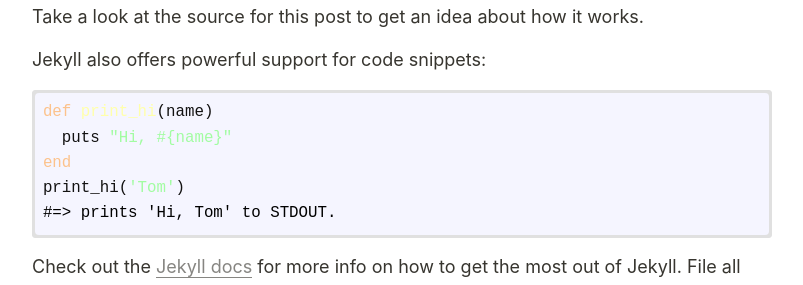
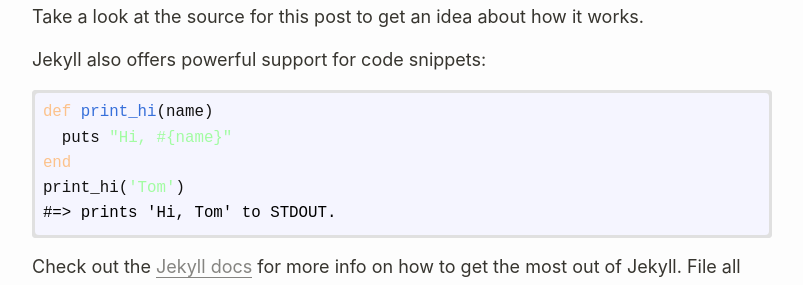
Before and after one commit to ionionm/ionionm.github.io, a Jekyll site: the page built from _posts/2016-01-06-welcome-to-jekyll.md, in a window 1280 px wide. Shown: the part 444-729 px from the top of the page, without its empty margins (238-1041 px from the left). Built offline with Jekyll 4.4.1, drawn with Linux system fonts in a browser that asks for light colours; nearby versions of some CDN libraries; comment, search, counter and statistics services are not loaded.

Commit message:
change bg color

```diff
--- a/_includes/footer.html
+++ b/_includes/footer.html
@@ -1,7 +1,7 @@
-<footer class="site-footer h-card" style="background-color: #ffffff;">
+<footer class="site-footer h-card" style="background-color: #fdfdfd;">
   <data class="u-url" href="{{ " /" | relative_url }}"></data>
   <div class="wrapper">
-    <div class="footer-col-wrapper" style="background-color: #ffffff;">
+    <div class="footer-col-wrapper" style="background-color: #fdfdfd;">
       <div class="footer-col">
         <ul class="contact-list">
           <li class="p-name">
--- a/_sass/moving.scss
+++ b/_sass/moving.scss
@@ -13,7 +13,7 @@ $spacing-unit: 30px !default;
 
 // #f5f5ff
 $text-color: #080808 !default;
-$background-color: #ffffff !default;
+$background-color: #fdfdfd !default;
 $brand-color: #2a7ae2 !default;
 
 $grey-color: #828282 !default;
--- a/assets/css/agate.css
+++ b/assets/css/agate.css
@@ -42,7 +42,7 @@
 .hljs-template-variable,
 .hljs-selector-id,
 .hljs-selector-class {
-  color: #ade5fc;
+  color: #fcadef;
 }
 
 .hljs-string,
@@ -57,7 +57,7 @@
 .hljs-quote,
 .hljs-built_in,
 .hljs-builtin-name {
-  color: #ffa;
+  color: rgb(54, 111, 218);
 }
 
 .hljs-number,
```
